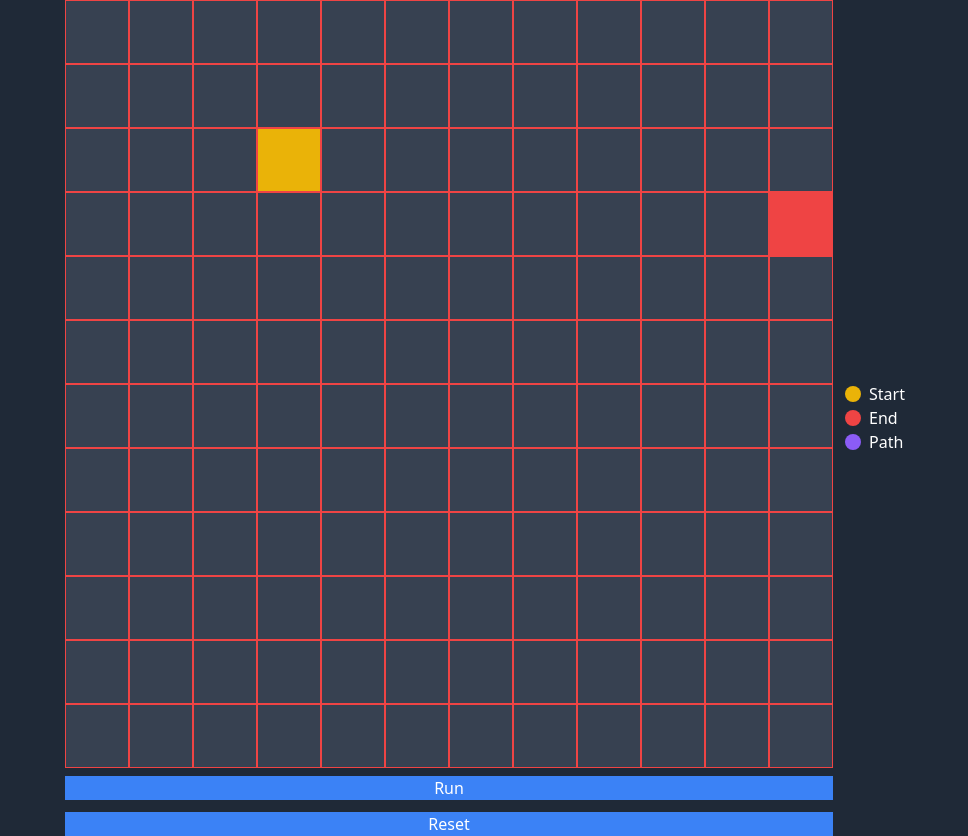
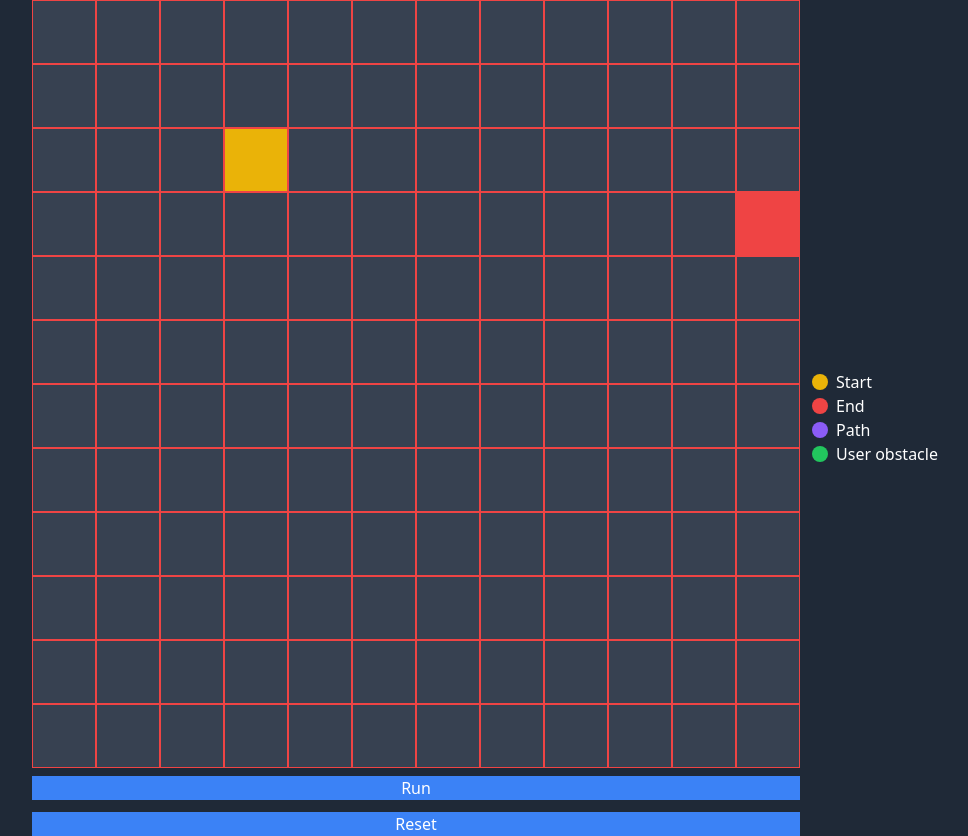
Before and after one commit to Biplo12/astar-path-finder, a React (Vite) app: page / in a window 1280 px wide. Shown: the whole page, without its empty margins (155-1123 px from the left). Built offline with nearby package versions, Linux system fonts and the light colour scheme.

Commit message:
feat: legend update

```diff
--- a/src/components/Legend.tsx
+++ b/src/components/Legend.tsx
@@ -18,6 +18,12 @@ const Legend: React.FC = (): JSX.Element => {
           <p>Path</p>
         </div>
       </div>
+      <div className="flex items-center justify-center">
+        <div className="flex items-center justify-center gap-2">
+          <div className="w-4 h-4 bg-green-500 rounded-full" />
+          <p>User obstacle</p>
+        </div>
+      </div>
     </div>
   );
 };
```
